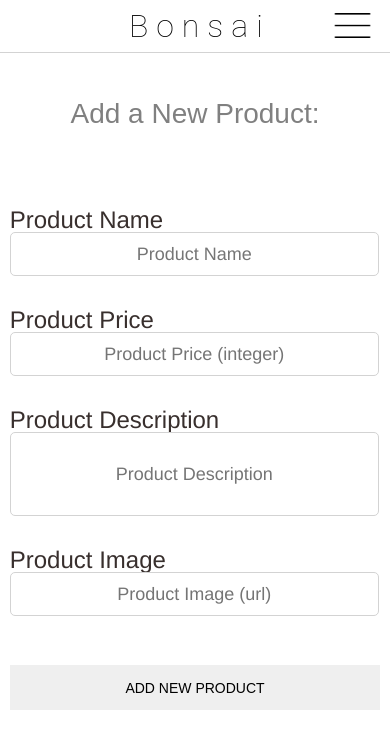
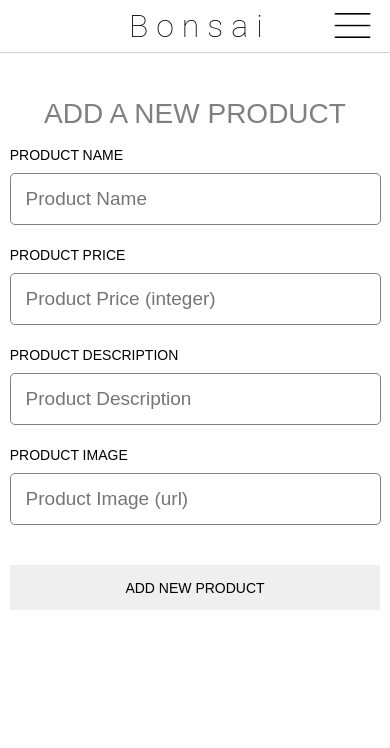
Before and after one commit to spencej4/bonsai, a React (Create React App) app: page /manage-store/add-product in a window 390 px wide. Shown: the top 748 px of the page. Built offline with nearby package versions, Linux system fonts and the light colour scheme.

Commit message:
updates form styling for add-product

```diff
--- a/src/App.css
+++ b/src/App.css
@@ -2019,6 +2019,7 @@ hr {
   color: grey;
   font-size: 28px;
   font-family: 'Oswald', sans-serif;
+  text-transform: uppercase;
 }
 
 #add-product-form {
@@ -2028,6 +2029,17 @@ hr {
   font-family: "Helvetica Neue";
   font-weight: 100;
 }
+
+#add-product-form input {
+  width: 94%;
+  height: 50px;
+  padding-left: 5%;
+  margin-top: 15px;
+  /* font-size: 14px; */
+  color: grey;
+  text-align: left;
+}
+
 .input-field-container {
   width: 100%;
   height: 80px;
@@ -2035,37 +2047,19 @@ hr {
 }
 
 .input-field-container label {
-  width: auto;
-  height: 40px;
-  bottom: 0;
-  margin-top: 9px;
-  margin-bottom: 11px;
-  /* float: left; */
-  text-align: left;
+  width: 100%;
+  font-size: 14px;
   position: relative;
-  font-size: 24px;
-  color: #382F2D;
+  display: block;
+  font-weight: bold;
+  color: black;
+  text-transform: uppercase;
+  font-family: 'Oswald', sans-serif;
+  font-weight: 500;
 }
 
 .input-field-container:nth-of-type(3) {
-  height: 120px;
-  /* background-color: hotpink; */
-}
-
-.add-product-input-field {
-  width: 100%;
-  height: 40px;
-  margin-bottom: 10px;
-  border: 1px solid lightgrey;;
-  border-radius: 5px;
-  text-align: center;
-  font-size: 18px;
-  color: black;
-  font-family: "Helvetica Neue";
-  font-weight: 100;
-  position: relative;
-  /* float: right; */
-  display: block;
+  /* height: 120px; */
 }
 
 #new_product_description {
@@ -3093,7 +3087,7 @@ hr {
             }
 
             .login-option:first-of-type {
-              margin-top: 98px;
+              margin-top: 50px;
             }
 
             hr {
@@ -3368,17 +3362,30 @@ hr {
               margin-bottom: 50px;
             }
 
+            .admin-h1 {
+              margin-bottom: 20px;
+              text-transform: uppercase;
+            }
+
             #add-product-form {
               width: 95%;
+              height: auto;
+              padding: 0 2% 0 2%;
+              position: relative;
+              align-items: center;
+              text-align: left;
             }
 
-            .input-field-container {
-              width: 98%;
+            #add-product-form input {
+              width: 89vw;
+              padding: 0 2% 0 4%;
+              margin-top: 3%;
+              border: 1px solid grey;
+              border-radius: 5px;
+              font-size: 19px;
+              color: black;
+              background-image: linear-gradient(transparent, transparent);
+              text-align: left;
             }
-
-            .submit-button {
-
-            }
-
             /* ============================== End Manage Store ============================= */
-            }
+          }
--- a/src/pages/ManageStore/AddProduct.js
+++ b/src/pages/ManageStore/AddProduct.js
@@ -7,14 +7,15 @@ class AddProduct extends Component {
   render() {
     return (
       <div className='admin-container'>
-        <h1 className ='admin-h1'>Add a New Product:</h1>
+        <h1 className ='admin-h1'>Add a New Product</h1>
         <form id='add-product-form'
               action = " "
               method = " "
               onSubmit={(event) => {this.props.onAddProductSubmit(event); this.resetForm()}}
         >
-            <div className='input-field-container'>
-              <label className='input_label'>Product Name</label>
+            <div className='input-field-container form-row'>
+              <label>Product Name
+                  <br></br>
                   <input className='add-product-input-field'
                         id='new_product_name'
                         name='new_product_name'
@@ -22,10 +23,12 @@ class AddProduct extends Component {
                         placeholder='Product Name'
                         onChange={(event) => this.props.handleAddProductChange(event)}>
                   </input>
+                </label>
             </div>
 
-            <div className='input-field-container'>
-              <label className='input_label'>Product Price</label>
+            <div className='input-field-container form-row'>
+              <label>Product Price
+                <br></br>
                 <input className='add-product-input-field'
                     id='new_product_price'
                     name='new_product_price'
@@ -33,10 +36,12 @@ class AddProduct extends Component {
                     placeholder='Product Price (integer)'
                     onChange={(event) => this.props.handleAddProductChange(event)}>
                 </input>
+              </label>
             </div>
 
-            <div className='input-field-container'>
-                <label className='input_label'>Product Description</label>
+            <div className='input-field-container form-row'>
+                <label>Product Description
+                  <br></br>
                   <input className='add-product-input-field'
                       id='new_product_description'
                       name='new_product_description'
@@ -44,10 +49,12 @@ class AddProduct extends Component {
                       placeholder='Product Description'
                       onChange={(event) => this.props.handleAddProductChange(event)}>
                   </input>
+                </label>
             </div>
 
-            <div className='input-field-container'>
-              <label className='input_label'>Product Image</label>
+            <div className='input-field-container form-row'>
+              <label>Product Image
+                <br></br>
                 <input className='add-product-input-field'
                     id='new_product_image_url'
                     name='new_product_image_url'
@@ -55,6 +62,7 @@ class AddProduct extends Component {
                     placeholder='Product Image (url)'
                     onChange={(event) => this.props.handleAddProductChange(event)}>
                 </input>
+              </label>
             </div>
 
 
```
Lines whose indentation alone changed are shown as unchanged.
